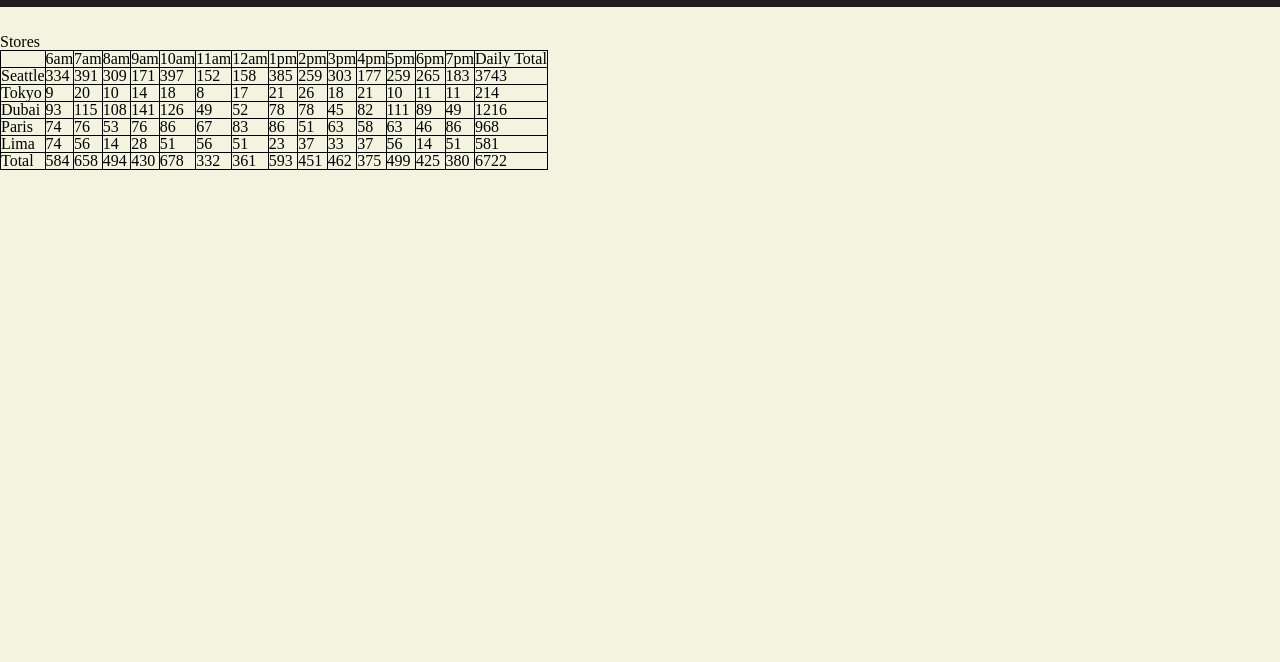
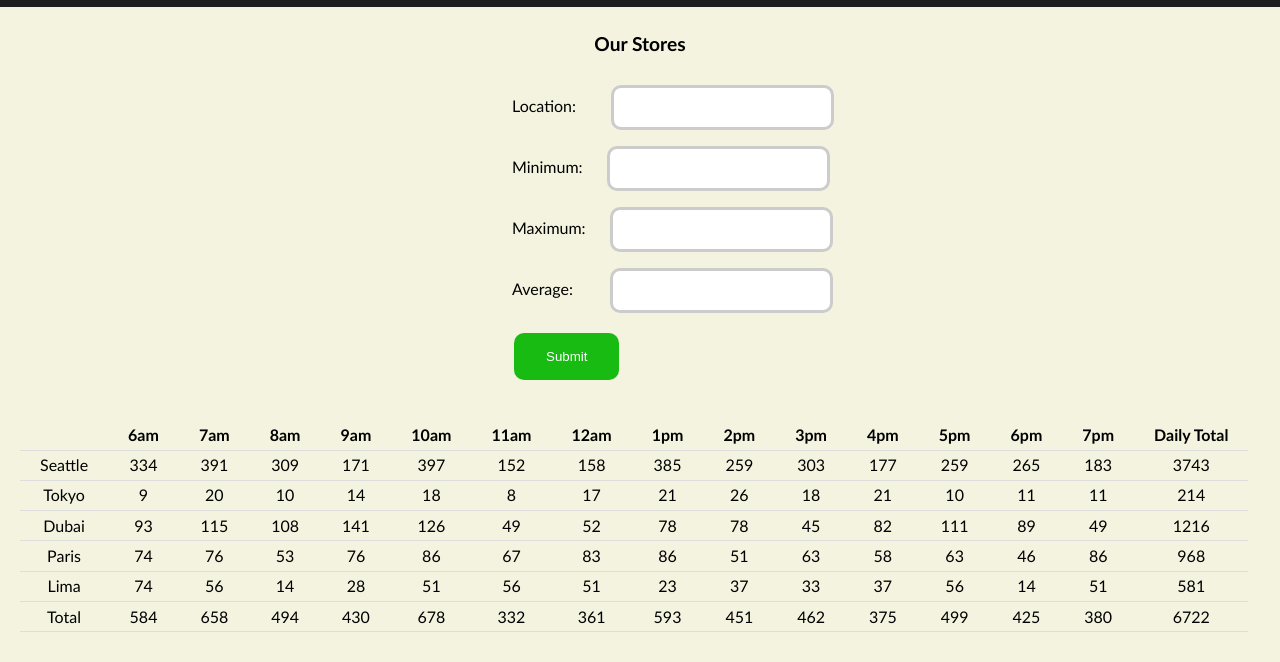
Before and after one commit to FaroukIbrahim-FII/Cookie-stand, a plain HTML site: page sales.html in a window 1280 px wide. Shown: the part 86-748 px from the top of the page. Drawn offline with Linux system fonts and the light colour scheme.

Commit message:
adding form and CSS to sales.html

```diff
--- a/app.js
+++ b/app.js
@@ -83,7 +83,7 @@ function tableHeader() {
 
 // Body
 function tableBody() {
-    for (let i = 0; i < Locations.length; i++) {
+    for (let i = 0; i < locationOpj.length; i++) {
         // creating
         let storeRow = document.createElement('tr');
         let td = document.createElement('td');
@@ -94,6 +94,8 @@ function tableBody() {
 
         //Locations Column
         td.textContent = locationOpj[i].Locations;
+
+        console.log(locationOpj);
 
         //Random values
         for (let x = 0; x < time.length; x++) {
@@ -134,3 +136,50 @@ function tableEnd() {
 tableHeader();
 tableBody();
 tableEnd();
+
+// getting form from HTML
+let form = document.getElementById('form');
+// console.log(form);
+
+// create an event listener
+form.addEventListener('submit', submitter);
+
+// create submitter function
+function submitter(name) {
+    name.preventDefault();
+
+    totalOfTotals=0;
+    name.totalCookiesDaily=0;
+    name.totfin=0;
+
+    let locationInput=name.target.locationField.value;
+    // console.log(locationInput);
+
+    let minInput = parseInt(name.target.minField.value);
+    // console.log(minInput);
+
+    let maxInput=parseInt(name.target.maxField.value);
+    // console.log(maxInput);
+
+    let avgInput=parseInt(name.target.avgField.value);
+    // console.log(avgInput);
+
+    let inputStore= new Store(locationInput,minInput,maxInput,avgInput);
+    inputStore.RandomNumber();
+    inputStore.CookiesNumAvg();
+
+    // console.log(locationOpj);
+
+    table.textContent='';
+
+    // console.log('inputStore',inputStore);
+
+
+    // console.log(locationOpj.length);
+
+    tableHeader();
+    tableBody();
+    tableEnd();
+
+
+}
--- a/css/style.css
+++ b/css/style.css
@@ -131,3 +131,86 @@ footer p{
     padding-top: 10pt;
     margin-left: 10pt;
 }
+
+th, td{
+padding-left: 15pt;
+padding-right: 15pt;
+padding-top: 5pt;
+padding-bottom: 5pt;
+text-align: center;
+border-bottom: 1px solid #ddd;
+font-family:'Gill Sans', 'Gill Sans MT', Calibri, 'Trebuchet MS', sans-serif;
+}
+
+th{
+    font-weight: bold;
+}
+
+table{
+    margin: 15pt;
+}
+
+form{
+
+    margin-left: 40%;
+    font-family:'Gill Sans', 'Gill Sans MT', Calibri, 'Trebuchet MS', sans-serif;
+}
+
+h2{
+    text-align: center;
+    font-family:'Gill Sans', 'Gill Sans MT', Calibri, 'Trebuchet MS', sans-serif;
+    font-weight: bolder;
+    font-size: larger;
+}
+
+/* Using W3 Schools */
+input[type=button], input[type=submit], input[type=reset] {
+ background-color: #4CAF50;
+        border: none;
+        color: white;
+        padding: 16px 32px;
+        text-decoration: none;
+        margin: 4px 2px;
+        cursor: pointer;
+      }
+
+  input{
+    /* width: 100%; */
+    padding: 12px 20px;
+    margin-left: 15pt;
+    box-sizing: border-box;
+    border: 3px solid #ccc;
+    -webkit-transition: 0.5s;
+    transition: 0.5s;
+    outline: none;
+    border-radius: 10px;
+  }
+
+  #locationField{
+    margin-left: 23pt;
+}
+
+#avgField{
+    margin-left: 25pt;
+}
+
+#button{
+    color: white;
+    background-color: rgb(23, 187, 18);
+}
+
+#button:hover{
+    color: black;
+    background-color: rgba(145, 145, 221, 0.726);
+    box-shadow: 0 12px 16px 0 rgba(0,0,0,0.24), 0 17px 50px 0 rgba(0,0,0,0.19);
+}
+
+#button:active{
+    transform: translateY(1px);
+}
+
+#button:active {
+    background-color: rgba(139, 139, 175, 0.726);
+    box-shadow: .5 1px #666;
+
+  }
--- a/sales.html
+++ b/sales.html
@@ -10,7 +10,7 @@
     <link rel="stylesheet" href="css/style.css">
 
 </head>
-<style>
+<!-- <style>
 
     table,tr,th,td{
         border: 1px solid black;
@@ -20,7 +20,7 @@
 
 
 
-    </style>
+    </style> -->
 
 <body>
     <header>
@@ -34,7 +34,27 @@
         </div>
     </header>
     <main>
-        <h2>Stores</h2>
+        <h2>Our Stores</h2><br><br>
+        <form id="form">
+            <fieldset>
+                <label for="locationField">Location: </label>
+                <input type="text" name="locationField" id="locationField" required>
+                <br><br>
+                <label for="minField">Minimum: </label>
+                <input type="number" name="minField" id="minField" required>
+                <br><br>
+                <label for="maxField">Maximum: </label>
+                <input type="number" name="maxField" id="maxField" required>
+                <br><br>
+                <label for="avgField">Average: </label>
+                <input type="integer" name="avgField" id="avgField" required>
+                <br><br>
+                <input type="submit" id="button">
+                <br><br>
+            </fieldset>
+        </form>
+
+
         <div>
             <table id="stores"></table>
         </div>
```
